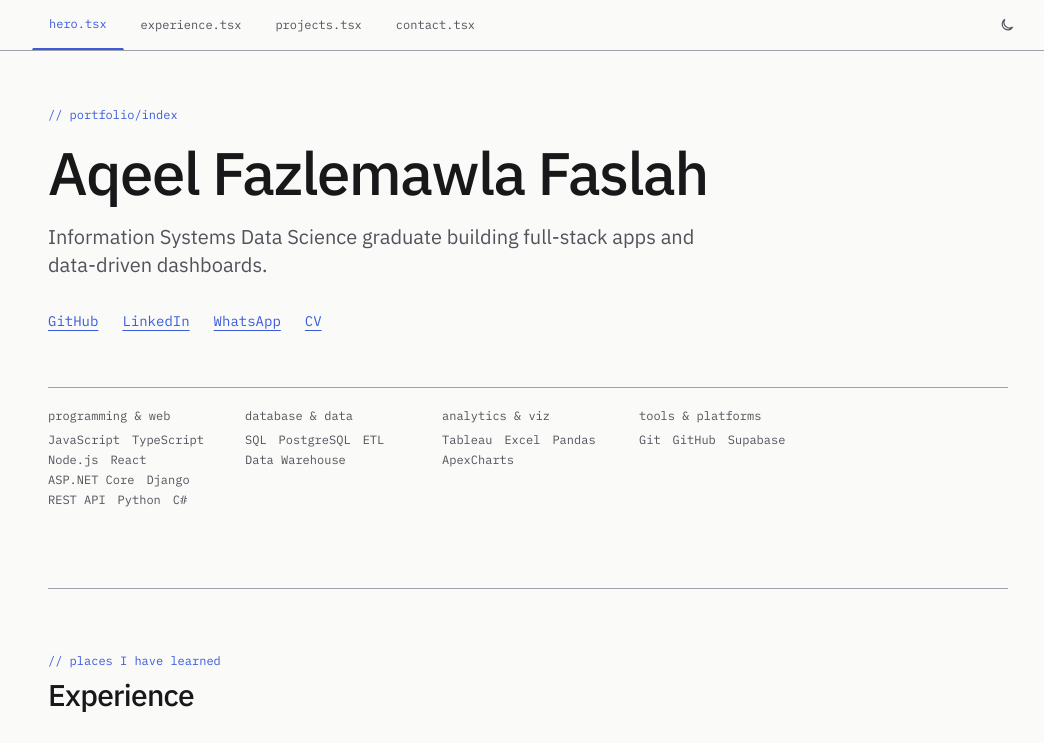
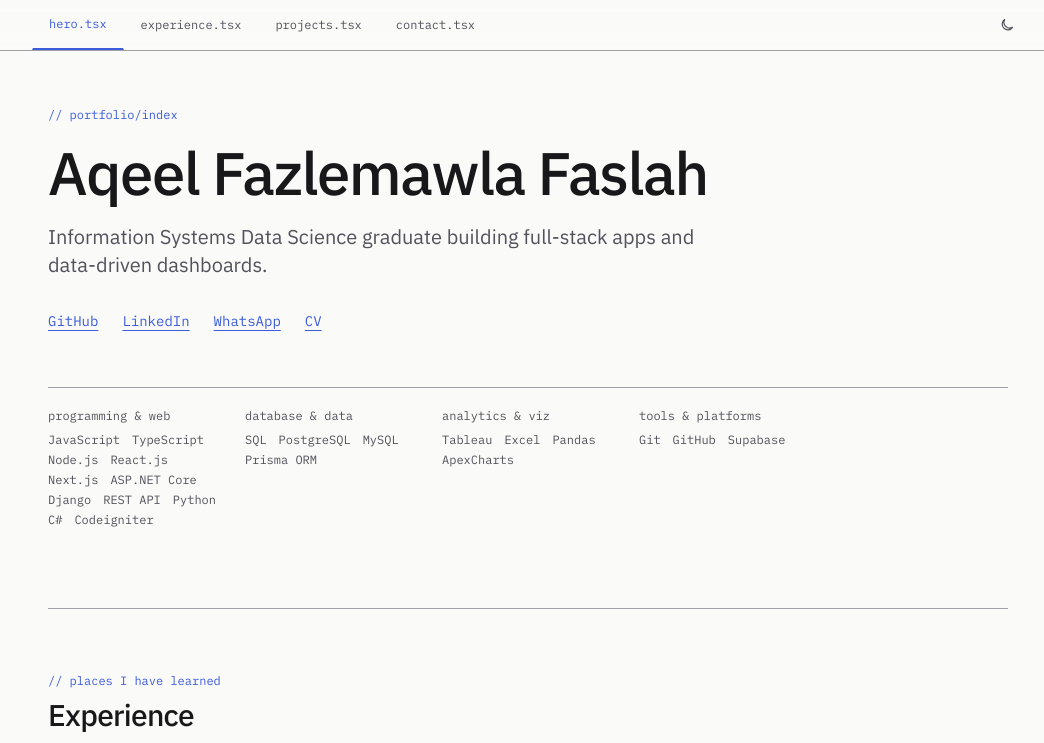
Before and after one commit to afaslah/portfolio-web, a React (Vite) app: page / in a window 1280 px wide. Shown: the top 743 px of the page, without its empty margins (112-1156 px from the left). Built offline with nearby package versions, Linux system fonts and the light colour scheme.

Commit message:
Update role description for PT Duta Andalan Fajar and refine skills list

```diff
--- a/src/data/experience.ts
+++ b/src/data/experience.ts
@@ -15,7 +15,7 @@ import daf_5 from "../assets/images/daf_riwayat_proyek.webp";
 export const experience: Experience[] = [
   {
     company: "PT Duta Andalan Fajar",
-    role: "IT Staff",
+    role: "IT Staff Intern",
     dates: "Oct 2026 - Now",
     summary:
       "Built an admin CMS that makes the company website fully editable, including footer settings, logo settings, and project history, with validated image uploads and convert them to WebP, access control, and content connected directly to the public pages",
--- a/src/data/skills.ts
+++ b/src/data/skills.ts
@@ -7,17 +7,19 @@ export const skillGroups: SkillGroup[] = [
       "JavaScript",
       "TypeScript",
       "Node.js",
-      "React",
+      "React.js",
+      "Next.js",
       "ASP.NET Core",
       "Django",
       "REST API",
       "Python",
       "C#",
+      "Codeigniter",
     ],
   },
   {
     label: "database & data",
-    skills: ["SQL", "PostgreSQL", "ETL", "Data Warehouse"],
+    skills: ["SQL", "PostgreSQL", "MySQL", "Prisma ORM"],
   },
   {
     label: "analytics & viz",
```
